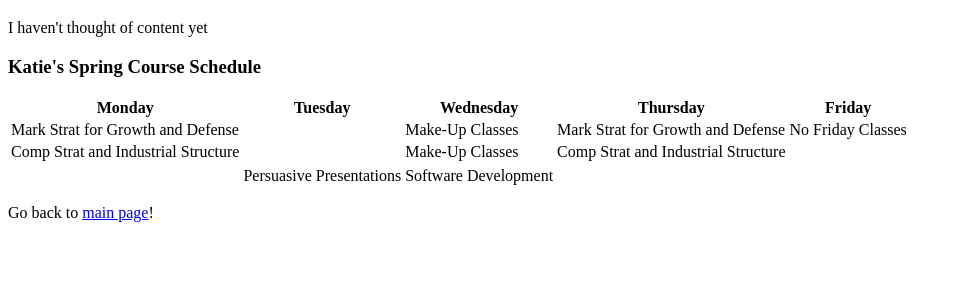
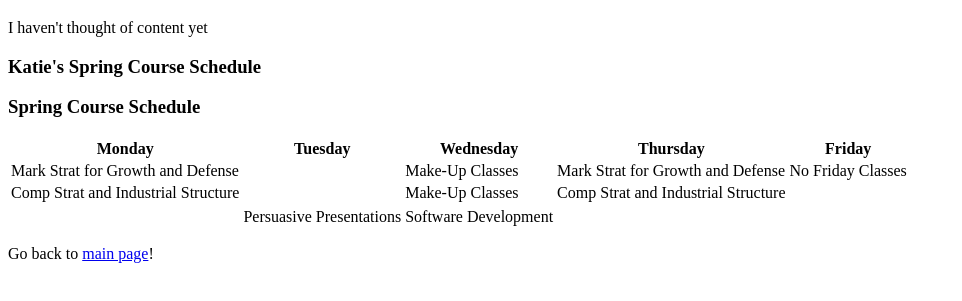
Before and after one commit to katie-cardwell/Code, a plain HTML site: page page2.html in a window 1280 px wide. Shown: the part 61-362 px from the top of the page, without its empty margins (0-962 px from the left). Drawn offline with Linux system fonts and the light colour scheme.

Commit message:
Update page2.html

```diff
--- a/page2.html
+++ b/page2.html
@@ -10,6 +10,7 @@
     <p>I haven't thought of content yet</p>
     <p>
         <h3>Katie's Spring Course Schedule</h3>
+        <h3>Spring Course Schedule</h3>
         <table>
             <tr>
                 <th>Monday</th>
```
